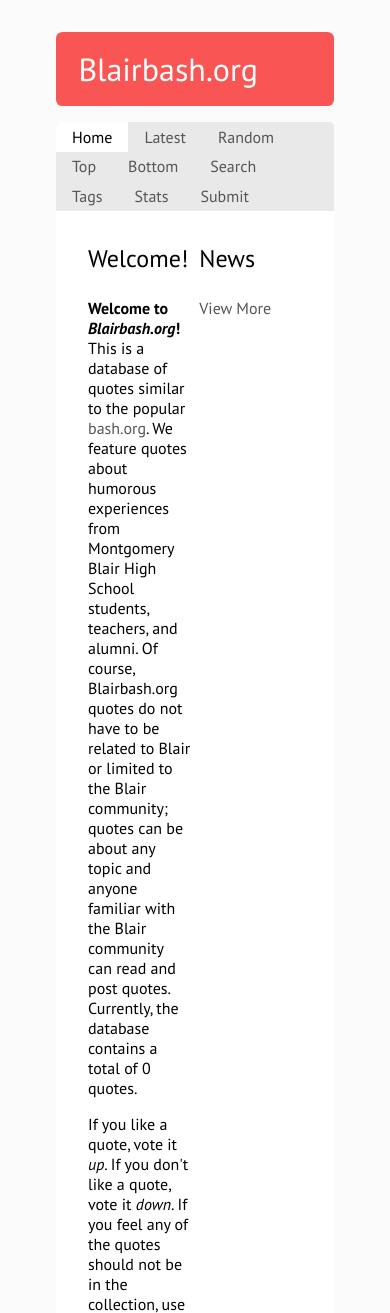
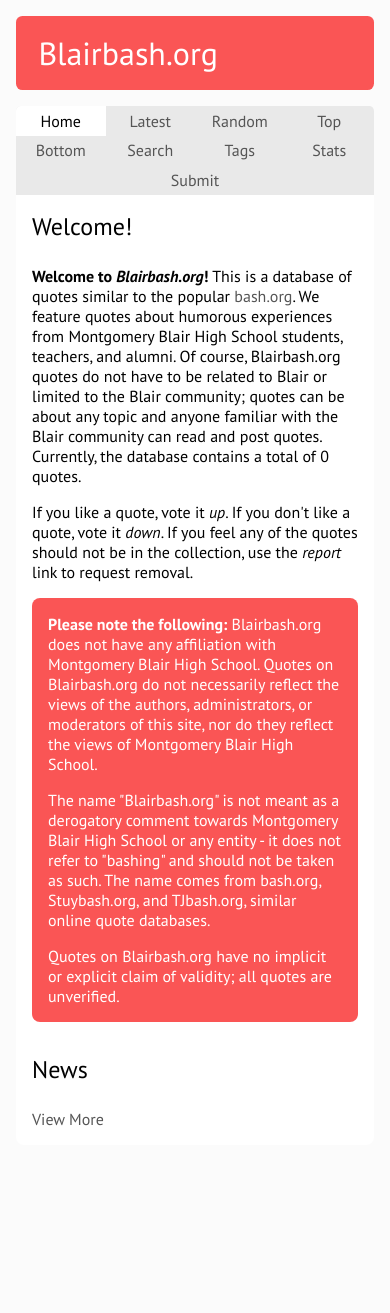
Before and after one commit to blairsec/blairbash, a Django app: page / in a window 390 px wide. Shown: the top 1313 px of the page. After the commit the page ends 1126 px from the top, so only its background shows below. Run offline with Django 3.2, Linux system fonts and the light colour scheme; data that the repository does not hold is empty.

Commit message:
mobile formatting

```diff
--- a/qdb/static/qdb/style.css
+++ b/qdb/static/qdb/style.css
@@ -442,3 +442,41 @@ div.grecaptcha-badge {
 	transform-origin: left center;
 	transform: scale(0.7, 0.7);
 }
+
+@media only screen and (max-width: 600px) {
+	html {
+		background-color: var(--background);
+		margin: 0.5em;
+	}
+
+	.page_nav, .refresh_button {
+		float: none;
+		font-size: 1rem;
+		margin-top: 1.5em;
+		text-align: center;
+	}
+
+	section.main {
+		padding: 1em;
+	}
+
+	nav.main ul {
+		display: flex;
+		flex-wrap: wrap;
+	}
+
+	nav.main ul li {
+		flex: 1 1 4em;
+	}
+
+	nav.main ul li a {
+		justify-content: center;
+	}
+
+	.welcome, .news {
+		width: 100%;
+	}
+	.welcome {
+		margin-bottom: 2em;
+	}
+}
```
